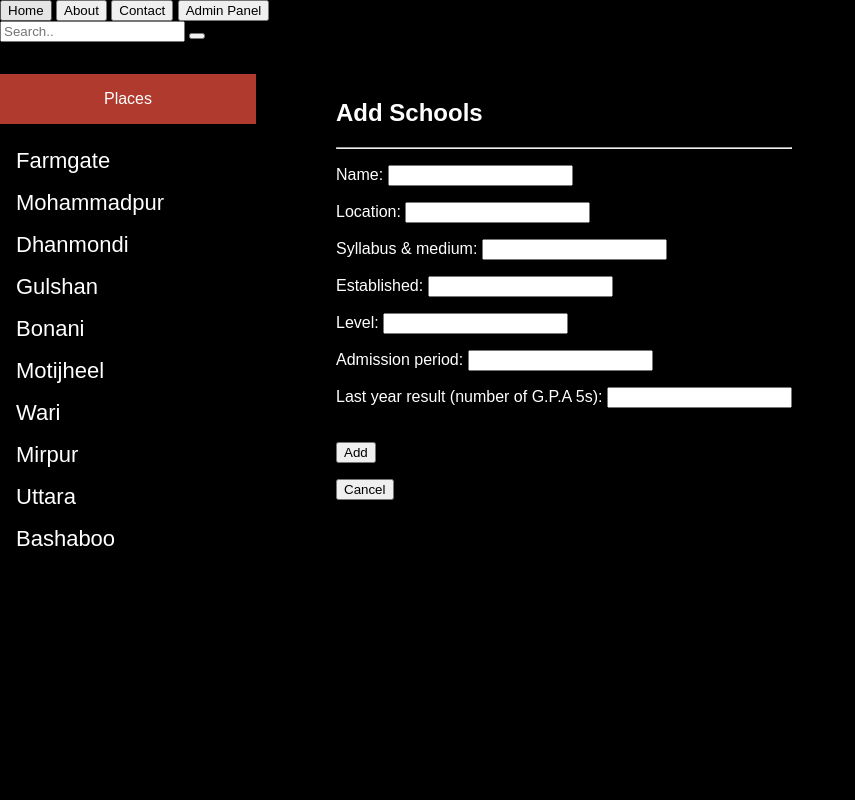
After one commit to Suha142/python-project, a Django app: page /home/addSchools in a window 1280 px wide. The commit adds this page. Shown: the whole page, without its empty margins (0-855 px from the left). Run offline with Django 3.2, Linux system fonts and the light colour scheme.

Commit message:
code added

```diff
--- a/SchoolInfoSystem/schools/models.py
+++ b/SchoolInfoSystem/schools/models.py
@@ -1,5 +1,4 @@
 from django.db import models
-from django.core.urlresolvers import reverse
 
 # Create your models here.
 class Admin(models.Model):
--- /dev/null
+++ b/SchoolInfoSystem/schools/templates/schools/addSchools.html
@@ -0,0 +1,22 @@
+{% extends 'schools/base.html' %}
+
+{% block body %}
+<div ID="addSchool" class="content";style="padding-left:16px">
+    <h2>Add Schools</h2>
+    <hr style="color: red">
+    <p>Name:                    <input type="text" name="name" required></p>
+    <p>Location:                <input type="text" name="location" required></p>
+    <p>Syllabus & medium:       <input type="text" name="syllabus_and_medium" required></p>
+    <p>Established:             <input type="text" name="established" required></p>
+    <p>Level:                   <input type="text" name="level" required></p>
+    <p>Admission period:        <input type="text" name="admission_period" required></p>
+    <p>Last year result
+        (number of G.P.A 5s):   <input type="text" name="last_year_result" required></p>
+    <br>
+    <form method="post">
+         {% csrf_token %}
+            <input type="submit" value="Add" name="add">
+    </form><a href="http://127.0.0.1:8000/home/main"><input type="submit" value="Cancel" name="cancel"></a>
+</div>
+
+{% endblock %}
--- a/SchoolInfoSystem/schools/templates/schools/login.html
+++ b/SchoolInfoSystem/schools/templates/schools/login.html
@@ -94,9 +94,9 @@
         <img src="{% static 'schools/images/user.png' %}" class="avatar">
         <h1>Login Here</h1>
         <p>Username:</p>
-        <input type="text" name="" id="username" placeholder="Enter Username">
+        <input type="text" name="user_name" id="username" placeholder="Enter Username">
         <p>Password:</p>
-        <input type="password" name="" id="password" placeholder="Enter Password"><br><br>
+        <input type="password" name="password" id="password" placeholder="Enter Password"><br><br>
         <input type="submit" value="Login" id="submit" onclick="validate()">
     </div>
 
--- a/SchoolInfoSystem/schools/urls.py
+++ b/SchoolInfoSystem/schools/urls.py
@@ -7,5 +7,6 @@ urlpatterns = (
     path('home', views.home),
     path('login', views.login),
     path('main', views.main),
-    path('visitor', views.visitor)
+    path('visitor', views.visitor),
+    path('addSchools', views.addSchools),
 )
--- a/SchoolInfoSystem/schools/views.py
+++ b/SchoolInfoSystem/schools/views.py
@@ -9,10 +9,23 @@ def home(request):
 def visitor(request):
     return render(request, 'schools/visitor.html')
 def login(request):
-    admins = Admin.objects.all()
-    context = {'admins' : admins }
-    return render(request, 'schools/login.html', context)
+    return render(request, 'schools/login.html')
 def main(request):
-    y = Places.objects.all()
-    z = Schools.objects.all()
-    return render(request, 'schools/main.html')
+    s = Schools.objects.all()
+    context = {'all_schools': s}
+    return render(request, 'schools/main.html' , context)
+def addSchools(request):
+    if "add" in request.method == 'post':
+        x1 = request.post['name']
+        x2 = request.post['location']
+        x3 = request.post['syllabus_and_medium']
+        x4 = request.post['established']
+        x5 = request.post['level']
+        x6 = request.post['admission_period']
+        x7 = request.post['last_year_result']
+
+        obj = Schools(name = x1, location = x2, syllabus_and_medium = x3, established = x4, level = x5, admission_period = x6, last_year_result = x7)
+        obj.save()
+        return render(request, 'schools/main.html')
+    else:
+        return render(request, 'schools/addSchools.html')
--- a/SchoolInfoSystem/static/schools/CSS/style.css
+++ b/SchoolInfoSystem/static/schools/CSS/style.css
@@ -11,7 +11,7 @@ ul.sidenav {
   list-style-type: none;
   margin: 0;
   padding: 0;
-  width: 25%;
+  width: 20%;
   background-color: black;
   position: fixed;
   height: 100%;
@@ -51,9 +51,11 @@ ul.sidenav li button:hover:not(.active) {
 }
 
 div.content {
+    margin-top: 20px;
   margin-left: 25%;
   padding: 1px 16px;
   height: 800px;
+  position: fixed;
 }
 
 @media screen and (max-width: 900px) {
@@ -68,9 +70,6 @@ div.content {
     padding: 15px;
   }
 
-  div.content {margin-left: 0;}
-}
-
 @media screen and (max-width: 400px) {
   ul.sidenav li button {
     text-align: center;
@@ -79,8 +78,11 @@ div.content {
 }
 
     .topnav {
-      overflow: auto;
+      overflow: hidden;
       background-color: #808B96;
+      position: fixed;
+      top: 0;
+      width: 100%;
     }
 
     .topnav button {
@@ -156,11 +158,13 @@ div.content {
   font-family: "Trebuchet MS", Arial, Helvetica, sans-serif;
   border-collapse: collapse;
   width: 100%;
+  font-size: 12px;
 }
 
 #list td, #list th {
   border: 1px solid #ddd;
-  padding: 8px;
+  padding: 4px;
+  font-size: 12px;
 }
 
 #list tr:nth-child(even){background-color: black;color: white;}
@@ -168,8 +172,8 @@ div.content {
 #list tr:hover {background-color: #F5B7B1; color: black;}
 
 #list th {
-  padding-top: 12px;
-  padding-bottom: 12px;
+  padding-top: 10px;
+  padding-bottom: 10px;
   text-align: left;
   background-color: #B03A2E;
   color: white;
```
Also changed, not shown: SchoolInfoSystem/schools/templates/schools/main.html (+17 -54 lines), SchoolInfoSystem/db.sqlite3, SchoolInfoSystem/static/schools/images/Profile.png (renamed from SchoolInfoSystem/schools/templates/schools/Profile.png).
